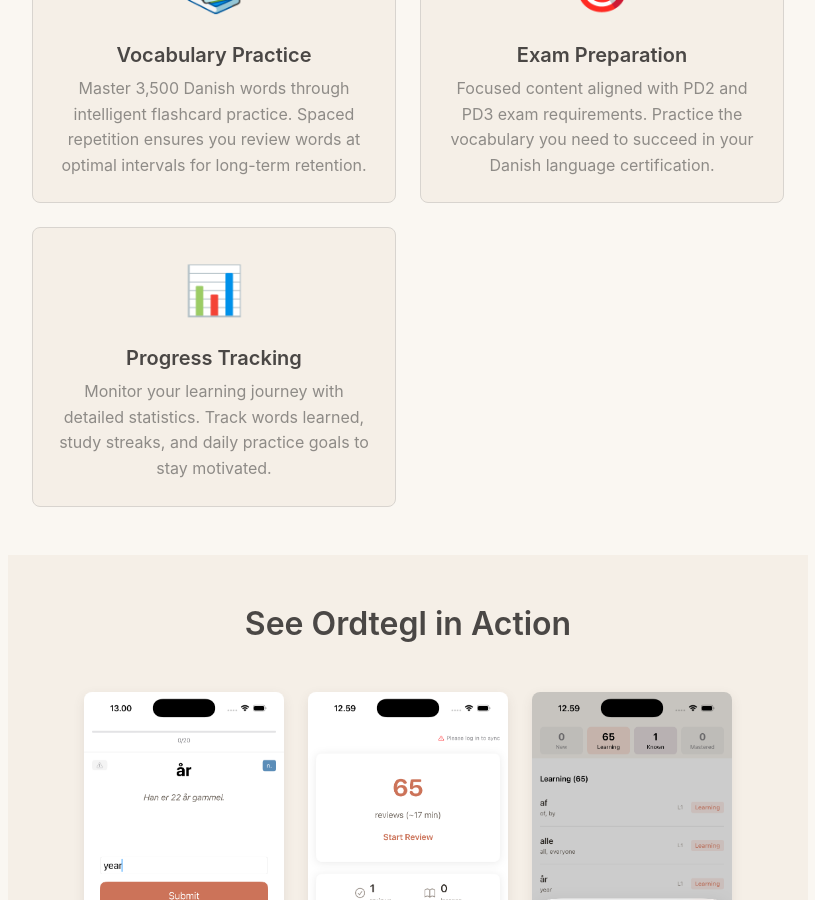
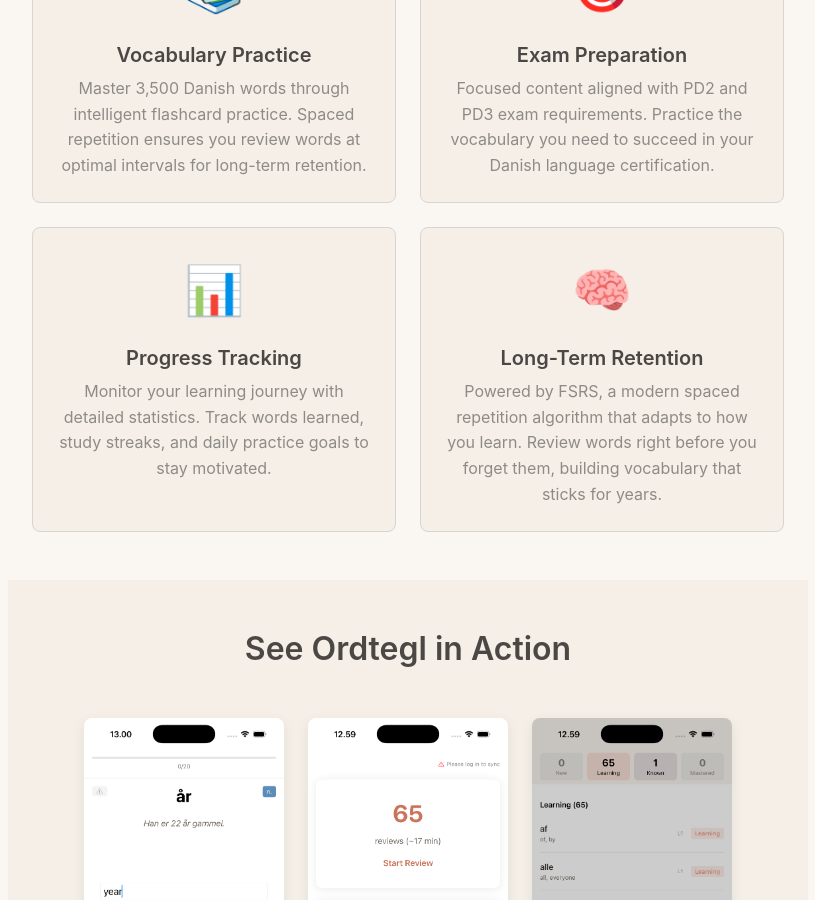
Before and after one commit to lovettbarron/ordtegl, a Jekyll site: the page built from index.html, in a window 1280 px wide and 900 px high, scrolled down 728 px. Shown: the whole window, without its empty margins (232-1047 px from the left). Built offline with Jekyll 4.4.1, drawn with Linux system fonts in a browser that asks for light colours.

Commit message:
feat(landing): add FSRS long-term retention value prop
Add fourth feature card highlighting the FSRS algorithm and
its benefits for long-term vocabulary retention.

Co-Authored-By: Claude Opus 4.5 <noreply@anthropic.com>

```diff
--- a/index.html
+++ b/index.html
@@ -32,6 +32,12 @@ title: Ordtegl - Learn Danish Vocabulary
         <div class="feature-icon">📊</div>
         <h3>Progress Tracking</h3>
         <p>Monitor your learning journey with detailed statistics. Track words learned, study streaks, and daily practice goals to stay motivated.</p>
+      </div>
+
+      <div class="feature-card">
+        <div class="feature-icon">🧠</div>
+        <h3>Long-Term Retention</h3>
+        <p>Powered by FSRS, a modern spaced repetition algorithm that adapts to how you learn. Review words right before you forget them, building vocabulary that sticks for years.</p>
       </div>
     </div>
   </div>
```
